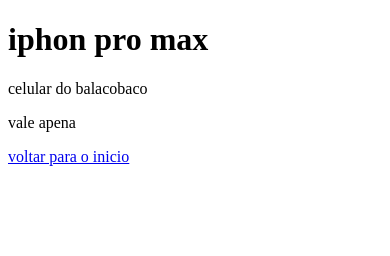
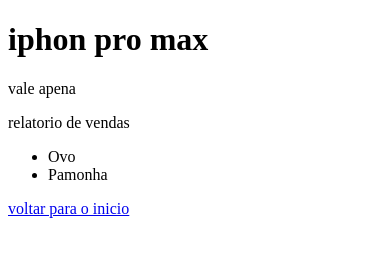
Before and after one commit to VictorHSCosta/aula_github, a plain HTML site: page iphone.html in a window 390 px wide. Drawn offline with Linux system fonts and the light colour scheme.

Commit message:
Acressimo de lista na pagina iphone

```diff
--- a/iphone.html
+++ b/iphone.html
@@ -7,8 +7,12 @@
 </head>
 <body>
     <h1>iphon pro max</h1>
-    <p>celular do balacobaco</p>
     <p>vale apena</p>
+    <p>relatorio de vendas</p>
+    <ul>
+        <li>Ovo</li>
+        <li>Pamonha</li>
+    </ul>
     <a href="index.html">voltar para o inicio</a>
 </body>
 </html>
```
Also changed, not shown: index.html (+1 -1 lines).
